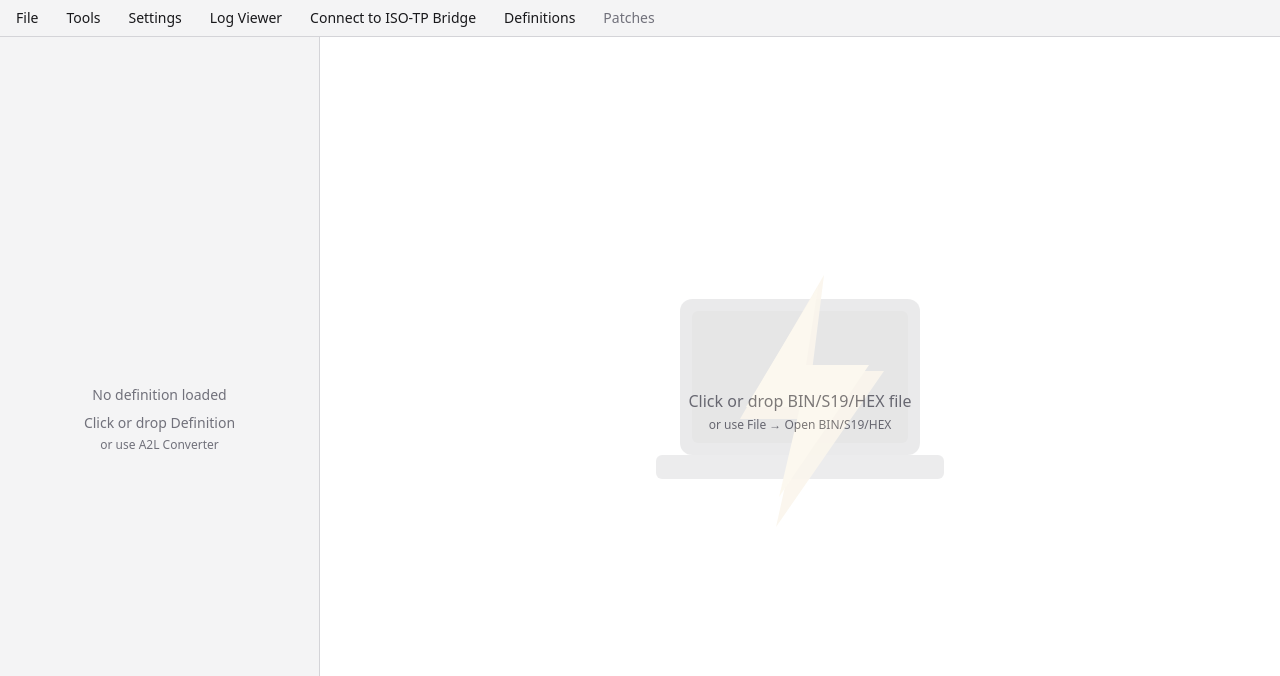
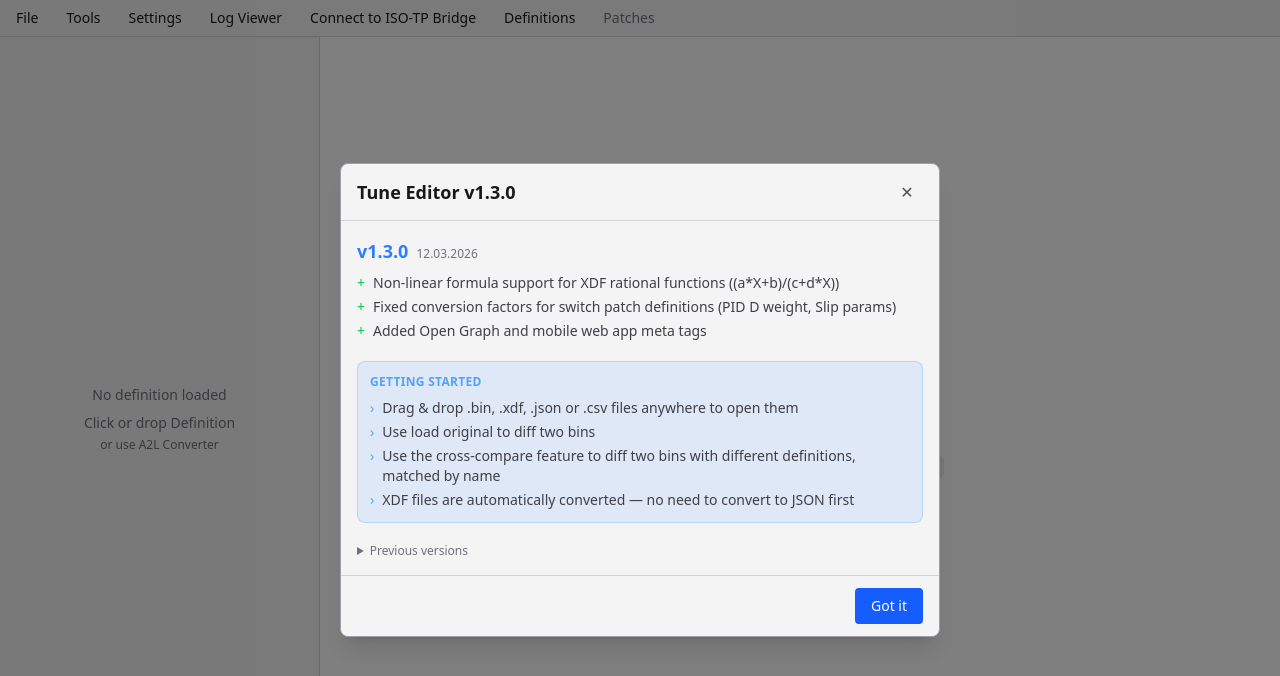
Before and after one commit to TheFlashBold/tune-editor, a Preact app: page / in a window 1280 px wide. Shown: the top 676 px of the page. Built offline with nearby package versions, Linux system fonts and the light colour scheme.

Commit message:
version 1.3 added info dialog

```diff
--- a/index.html
+++ b/index.html
@@ -4,6 +4,16 @@
     <meta charset="UTF-8" />
     <link rel="icon" type="image/svg+xml" href="logo.svg" />
     <meta name="viewport" content="width=device-width, initial-scale=1.0, maximum-scale=1.0, user-scalable=no" />
+    <meta name="description" content="Web-based ECU calibration editor for Simos, MED, and DSG tuning. View and edit binary calibration data with A2L/XDF definitions." />
+    <meta name="keywords" content="ECU, calibration, tuning, Simos, DSG, A2L, XDF, binary editor" />
+    <meta name="author" content="theflashbold" />
+    <meta name="theme-color" content="#1a1a2e" />
+    <meta name="apple-mobile-web-app-capable" content="yes" />
+    <meta name="apple-mobile-web-app-status-bar-style" content="black-translucent" />
+    <meta property="og:title" content="Tune Editor" />
+    <meta property="og:description" content="Web-based ECU calibration editor for Simos, MED, and DSG tuning." />
+    <meta property="og:type" content="website" />
+    <meta property="og:image" content="logo.svg" />
     <script defer data-domain="theflashbold.github.io" src="https://plausible.overhttps.com/js/script.js"></script>
     <title>Tune Editor</title>
   </head>
--- a/package.json
+++ b/package.json
@@ -1,7 +1,7 @@
 {
   "name": "editor",
   "private": true,
-  "version": "0.0.0",
+  "version": "1.3.0",
   "type": "module",
   "scripts": {
     "dev": "vite",
--- a/src/app.tsx
+++ b/src/app.tsx
@@ -22,6 +22,7 @@ import type {VehicleSettings} from './lib/vehicleSettings';
 import {loadDefinition} from './lib/definitionLoader';
 import {isS19File, isHexFile} from './lib/s19Parser';
 import {XDFParser} from './lib/xdfParser';
+import {InfoDialog} from './components/InfoDialog.tsx';
 import './app.css';
 
 const BIN_EXTENSIONS = ['.bin', '.ori', '.mod'];
@@ -278,6 +279,8 @@ export function App() {
                         onDefinitionUpdate={appState.setDefinition}
                     />
                 )}
+                {/* What's New Dialog */}
+                <InfoDialog />
             </div>
         </AppContext.Provider>
     );
--- /dev/null
+++ b/src/components/InfoDialog.tsx
@@ -0,0 +1,159 @@
+import {useState, useEffect} from 'preact/hooks';
+import {Modal} from './Modal';
+
+const APP_VERSION = __APP_VERSION__;
+const STORAGE_KEY = 'tune-editor-seen-version';
+
+interface ChangelogEntry {
+    version: string;
+    date: string;
+    changes: string[];
+}
+
+
+const tips: string[] = [
+    'Drag & drop .bin, .xdf, .json or .csv files anywhere to open them',
+    'Use load original to diff two bins',
+    'Use the cross-compare feature to diff two bins with different definitions, matched by name',
+    'XDF files are automatically converted — no need to convert to JSON first',
+];
+
+const changelog: ChangelogEntry[] = [
+    {
+        version: '1.3.0',
+        date: '12.03.2026',
+        changes: [
+            'Non-linear formula support for XDF rational functions ((a*X+b)/(c+d*X))',
+            'Fixed conversion factors for switch patch definitions (PID D weight, Slip params)',
+            'Added Open Graph and mobile web app meta tags',
+        ]
+    },
+    {
+        version: '1.2.0',
+        date: '15.02.2026',
+        changes: [
+            'BTP patch file support with automatic patch detection',
+            'Switch patch definitions for O30, A05, LB6, V30, S50',
+            'Cross-compare mode for diffing two binary files',
+            'Improved category tree with search filtering',
+        ],
+    },
+    {
+        version: '1.1.0',
+        date: '20.01.2026',
+        changes: [
+            'DSG/TCU binary support (DQ200, DQ250, DQ381, DQ500)',
+            'S19 and Intel HEX file format support',
+            'BLE datalogger integration for real-time ECU monitoring',
+            'Column-direction (COLUMN_DIR) table layout support',
+        ],
+    },
+    {
+        version: '1.0.0',
+        date: '01.12.2025',
+        changes: [
+            'Initial release',
+            'Simos 12/18 ECU support',
+            'A2L and XDF definition import',
+            'Binary calibration editing with diff view',
+            'Auto-detection of ECU type via EPK verification',
+        ],
+    },
+];
+
+export function InfoDialog() {
+    const [visible, setVisible] = useState(false);
+
+    useEffect(() => {
+        const seen = localStorage.getItem(STORAGE_KEY);
+        if (seen !== APP_VERSION) {
+            setVisible(true);
+        }
+    }, []);
+
+    const dismiss = () => {
+        localStorage.setItem(STORAGE_KEY, APP_VERSION);
+        setVisible(false);
+    };
+
+    if (!visible) return null;
+
+    const latest = changelog[0];
+    const older = changelog.slice(1);
+
+    return (
+        <Modal title={`Tune Editor v${APP_VERSION}`} onClose={dismiss} width="lg"
+               footer={
+                   <div class="flex justify-end">
+                       <button
+                           onClick={dismiss}
+                           class="px-4 py-2 bg-blue-600 hover:bg-blue-700 text-white rounded text-sm font-medium transition-colors"
+                       >
+                           Got it
+                       </button>
+                   </div>
+               }
+        >
+            <div class="space-y-5">
+                {/* Latest version highlight */}
+                <div>
+                    <div class="flex items-baseline gap-2 mb-2">
+                        <span class="text-lg font-bold text-blue-500">v{latest.version}</span>
+                        <span class="text-xs text-zinc-500">{latest.date}</span>
+                    </div>
+                    <ul class="space-y-1 text-sm text-zinc-700 dark:text-zinc-200">
+                        {latest.changes.map((c, i) => (
+                            <li key={i} class="flex gap-2">
+                                <span class="text-green-500 shrink-0">+</span>
+                                <span>{c}</span>
+                            </li>
+                        ))}
+                    </ul>
+                </div>
+
+                {/* Tips section */}
+                {tips.length > 0 && (
+                    <div class="bg-blue-500/10 border border-blue-500/20 rounded-lg p-3">
+                        <div class="text-xs font-semibold text-blue-400 uppercase tracking-wide mb-2">Getting Started
+                        </div>
+                        <ul class="space-y-1 text-sm text-zinc-700 dark:text-zinc-200">
+                            {tips.map((tip, i) => (
+                                <li key={i} class="flex gap-2">
+                                    <span class="text-blue-400 shrink-0">›</span>
+                                    <span>{tip}</span>
+                                </li>
+                            ))}
+                        </ul>
+                    </div>
+                )}
+
+                {/* Older versions */}
+                {older.length > 0 && (
+                    <details class="group">
+                        <summary class="text-xs text-zinc-500 cursor-pointer hover:text-zinc-300 transition-colors">
+                            Previous versions
+                        </summary>
+                        <div class="mt-3 space-y-4 pl-1 border-l-2 border-zinc-700">
+                            {older.map(entry => (
+                                <div key={entry.version} class="pl-3">
+                                    <div class="flex items-baseline gap-2 mb-1">
+                                        <span class="text-sm font-semibold text-zinc-400">v{entry.version}</span>
+                                        <span class="text-xs text-zinc-600">{entry.date}</span>
+                                    </div>
+                                    <ul class="space-y-0.5 text-xs text-zinc-500">
+                                        {entry.changes.map((c, i) => (
+                                            <li key={i} class="flex gap-2">
+                                                <span class="shrink-0">+</span>
+                                                <span>{c}</span>
+                                            </li>
+                                        ))}
+                                    </ul>
+                                </div>
+                            ))}
+                        </div>
+                    </details>
+                )}
+            </div>
+        </Modal>
+    );
+}
--- /dev/null
+++ b/src/env.d.ts
@@ -0,0 +1 @@
+declare const __APP_VERSION__: string;
--- a/vite.config.ts
+++ b/vite.config.ts
@@ -2,8 +2,12 @@ import { defineConfig } from 'vite'
 import preact from '@preact/preset-vite'
 import tailwindcss from '@tailwindcss/vite'
 import { VitePWA } from 'vite-plugin-pwa'
+import pkg from './package.json' with { type: 'json' }
 
 export default defineConfig({
+  define: {
+    __APP_VERSION__: JSON.stringify(pkg.version),
+  },
   plugins: [
     preact(),
     tailwindcss(),
```
